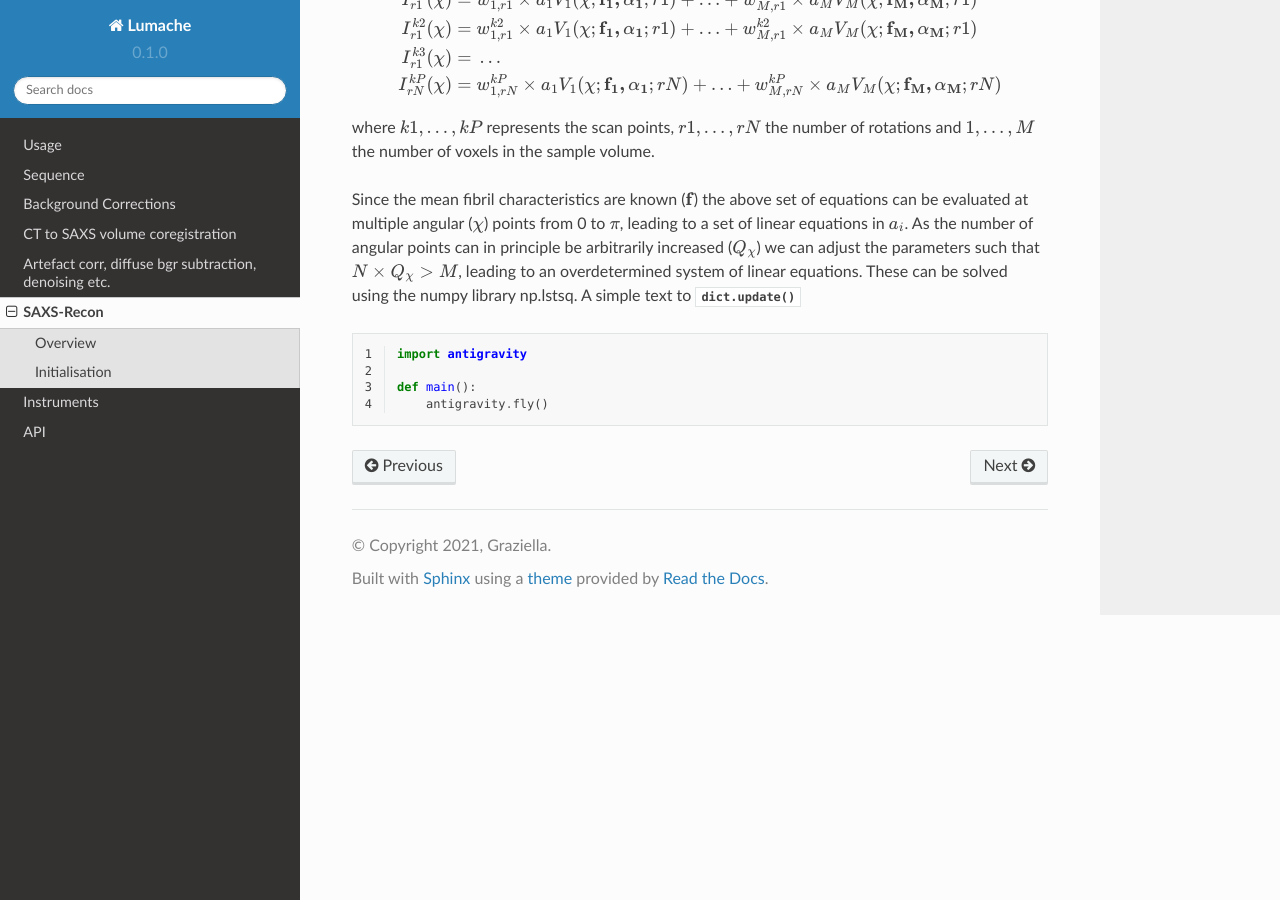
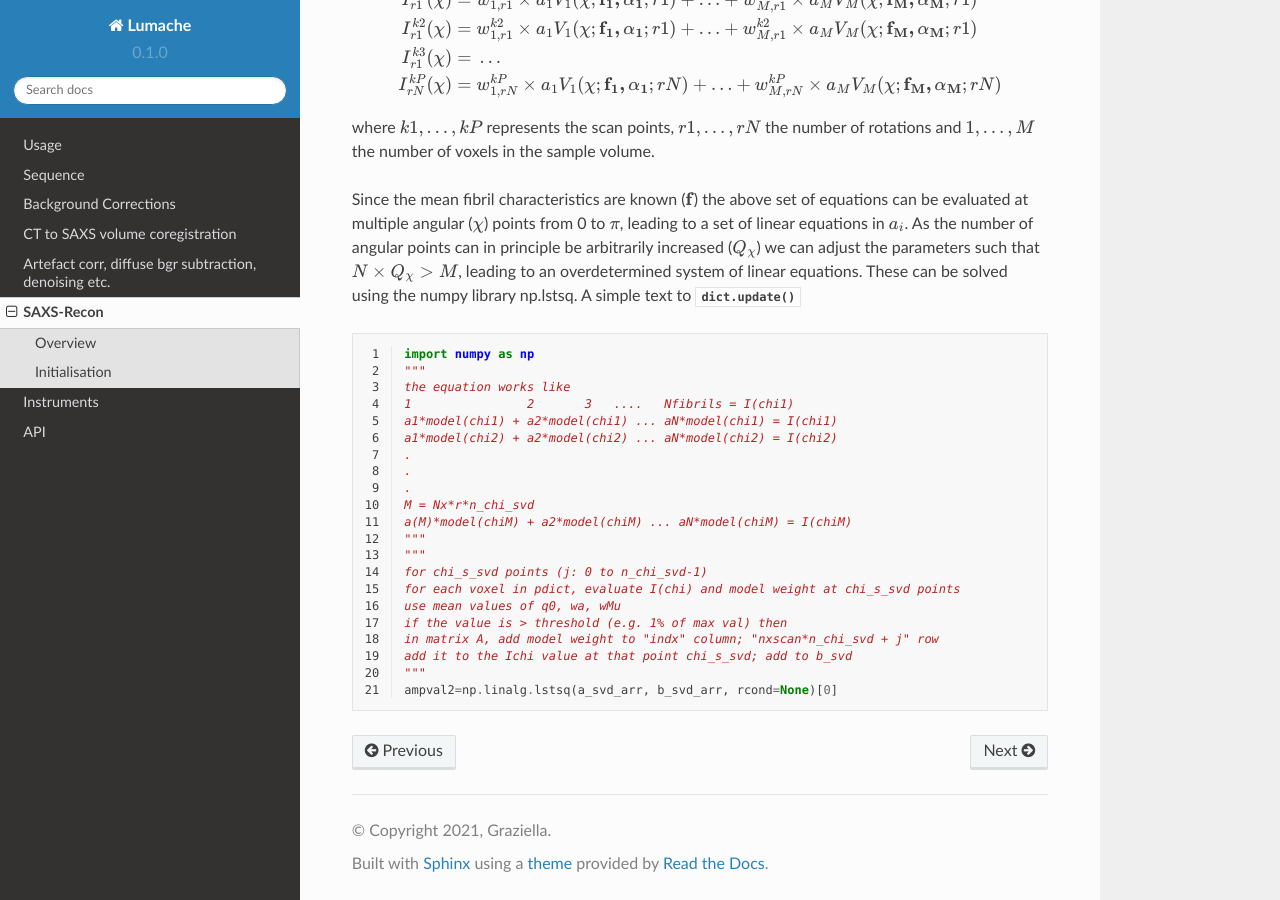
Before and after one commit to himadri111/saxs-docs-tutorial, a Sphinx documentation site: the page built from docs/source/saxsrecon.rst, in a window 1280 px wide and 900 px high, scrolled down 697 px. Built offline with Sphinx 7.4.7 and the Read the Docs theme 2.0.0, drawn with Linux system fonts in a browser that asks for light colours.

Commit message:
Update saxsrecon.rst

```diff
--- a/docs/source/saxsrecon.rst
+++ b/docs/source/saxsrecon.rst
@@ -34,7 +34,24 @@ Since the mean fibril characteristics are known (:math:`\bf{f}`) the above set o
 .. code-block:: python
    :linenos:
 
-   import antigravity
-
-   def main():
-       antigravity.fly()
+   import numpy as np
+   """
+   the equation works like
+   1                2       3   ....   Nfibrils = I(chi1)
+   a1*model(chi1) + a2*model(chi1) ... aN*model(chi1) = I(chi1)
+   a1*model(chi2) + a2*model(chi2) ... aN*model(chi2) = I(chi2)
+   .
+   .
+   .
+   M = Nx*r*n_chi_svd
+   a(M)*model(chiM) + a2*model(chiM) ... aN*model(chiM) = I(chiM)
+   """
+   """
+   for chi_s_svd points (j: 0 to n_chi_svd-1)
+   for each voxel in pdict, evaluate I(chi) and model weight at chi_s_svd points
+   use mean values of q0, wa, wMu
+   if the value is > threshold (e.g. 1% of max val) then
+   in matrix A, add model weight to "indx" column; "nxscan*n_chi_svd + j" row
+   add it to the Ichi value at that point chi_s_svd; add to b_svd
+   """
+   ampval2=np.linalg.lstsq(a_svd_arr, b_svd_arr, rcond=None)[0]
```
